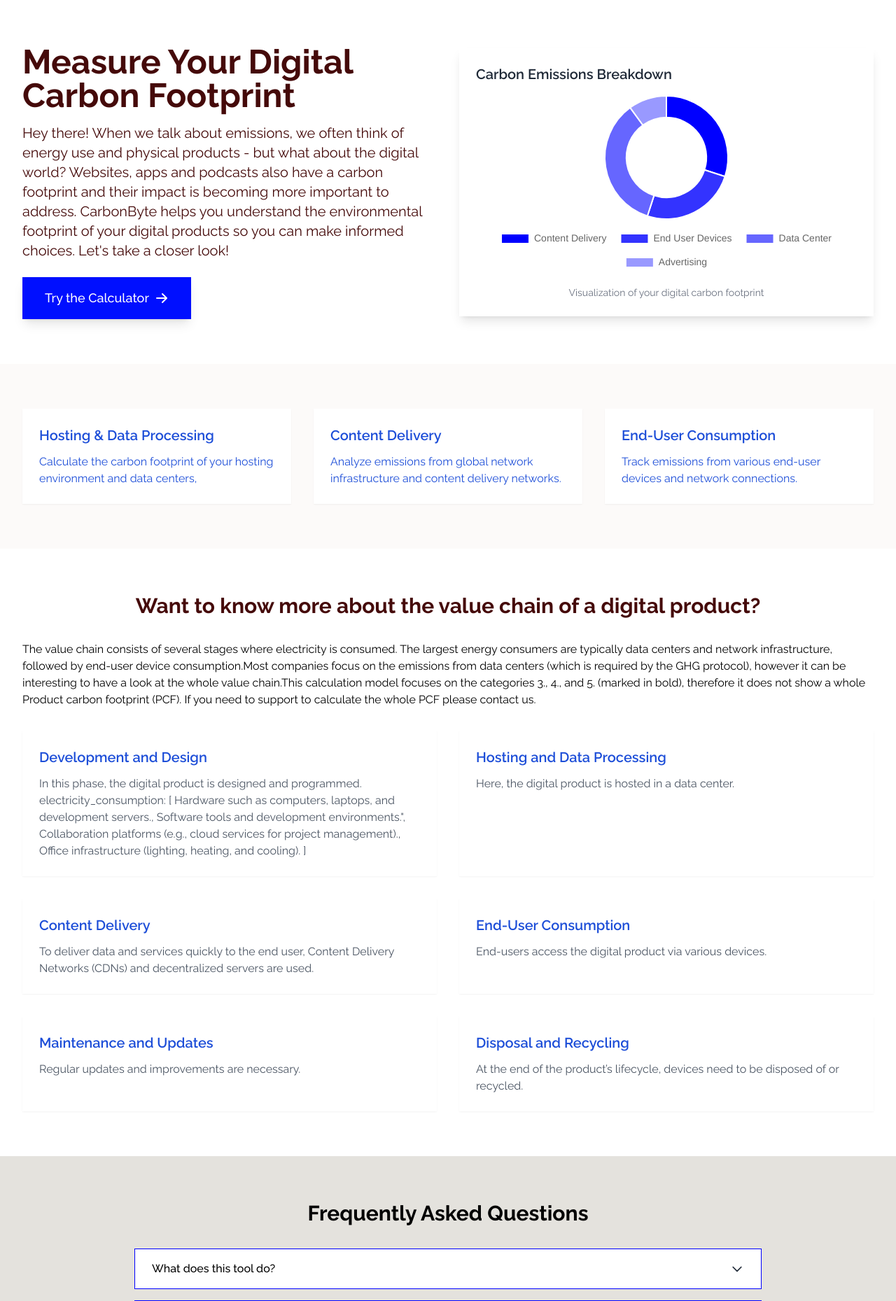
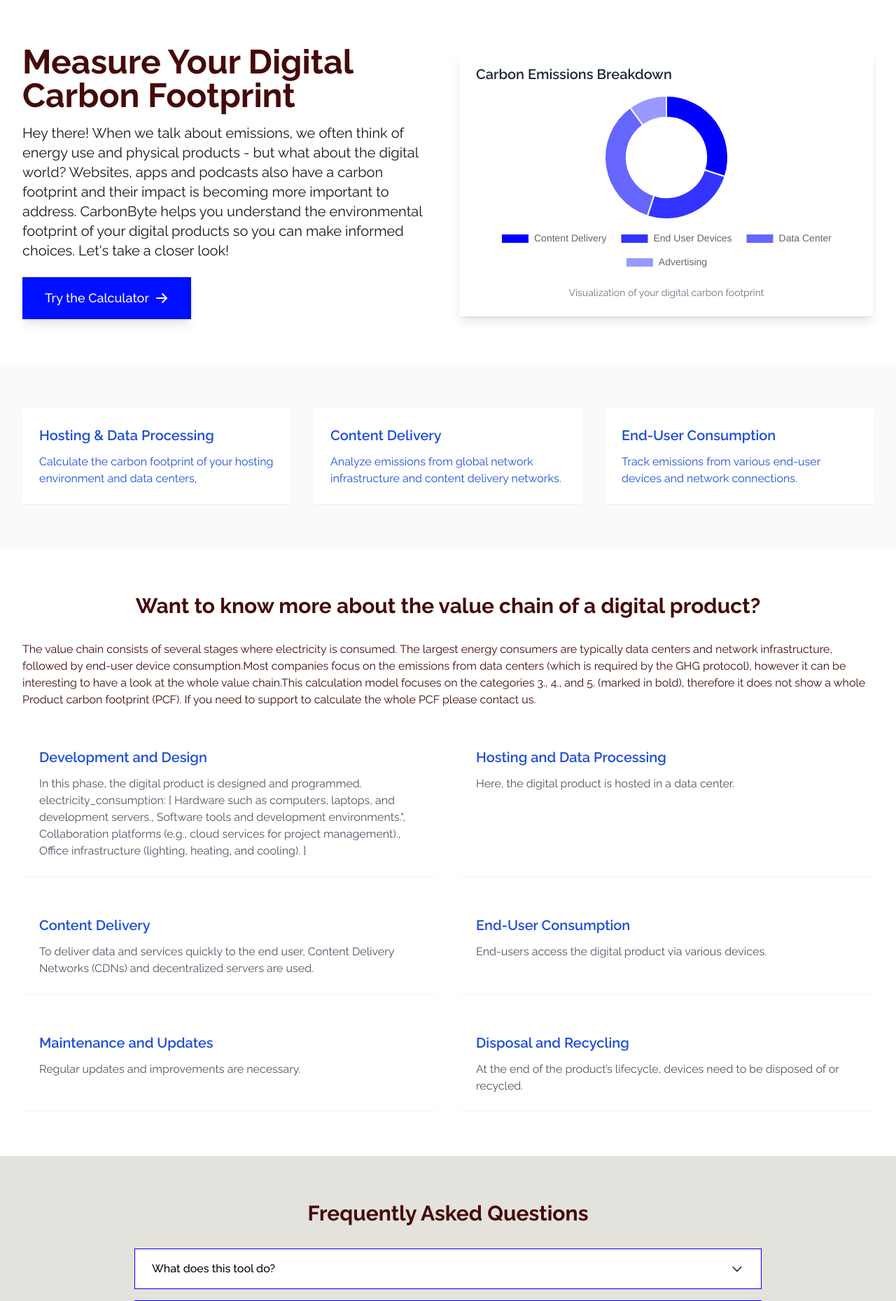
Before and after one commit to AnneLovina/carbonbyte, a Flask app: page / in a window 1280 px wide. Shown: the part 64-1923 px from the top of the page at 70% size. Run offline with Flask 3, Linux system fonts and the light colour scheme; some libraries are stand-ins or nearby versions.

Commit message:
Update landing.html

```diff
--- a/templates/landing.html
+++ b/templates/landing.html
@@ -9,7 +9,7 @@
         <div class="grid md:grid-cols-2 gap-8 items-center">
             <div class="text-left">
                 <h1 class="text-4xl md:text-5xl font-bold mb-4 text-red-950">{{ config.hero.title }}</h1>
-                <p class="text-xl mb-6 max-w-xl text-red-950">{{ config.hero.description }}</p>
+                <p class="text-xl mb-6 max-w-xl text-neutral-900">{{ config.hero.description }}</p>
                 <a href="{{ url_for('auth.login') }}"
                     class="inline-flex items-center px-8 py-4 text-lg font-medium text-white bg-[#000fff] hover:bg-[#DB4A2B] transform transition-all duration-300 shadow-lg hover:shadow-xl">
                     Try the Calculator
@@ -52,7 +52,7 @@
     <div class="max-w-7xl mx-auto px-4 sm:px-6 lg:px-8">
         <h2 class="text-3xl font-bold mb-8 text-center text-red-950">{{ config.value_chain.title }}</h2>
         <div class="prose lg:prose-xl mx-auto">
-            <p class="mb-6 text-black">{{ config.value_chain.description }}</p>
+            <p class="mb-6 text-red-950">{{ config.value_chain.description }}</p>
             <div class="grid grid-cols-1 md:grid-cols-2 gap-8 mt-8">
                 {% for section in config.value_chain.sections %}
                 <div class="bg-white p-6 shadow-sm hover:shadow-md transition-shadow duration-300">
@@ -68,7 +68,7 @@
 <!-- FAQ Section -->
 <div class="py-16" style="background-color: #e4e2dd;" id="faq">
     <div class="max-w-7xl mx-auto px-4 sm:px-6 lg:px-8">
-        <h2 class="text-3xl font-bold mb-8 text-center text-black">Frequently Asked Questions</h2>
+        <h2 class="text-3xl font-bold mb-8 text-center text-red-950">Frequently Asked Questions</h2>
         <div class="space-y-4 max-w-4xl mx-auto">
             {% for item in config.faq %}
             <div class="border border-[#0000FF] bg-white hover:border-[#0000CC] transition-colors duration-300">
```
